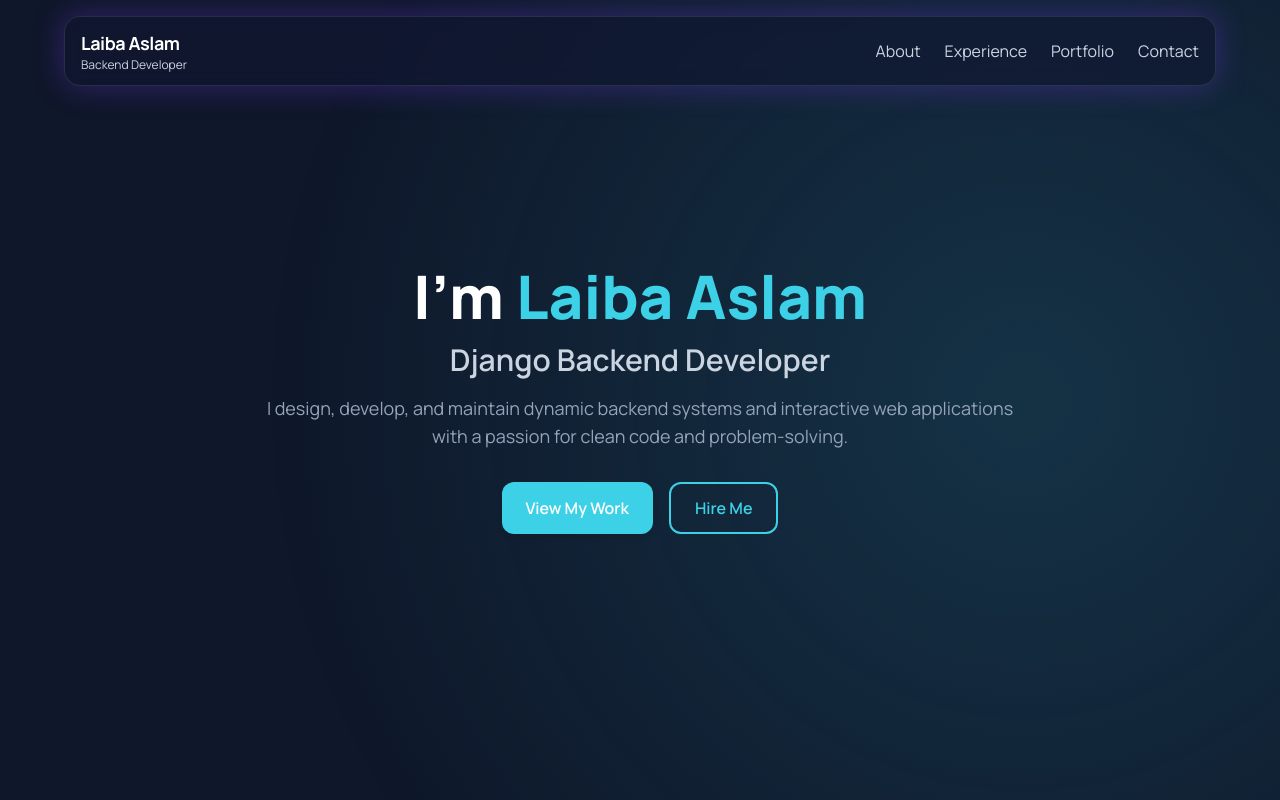
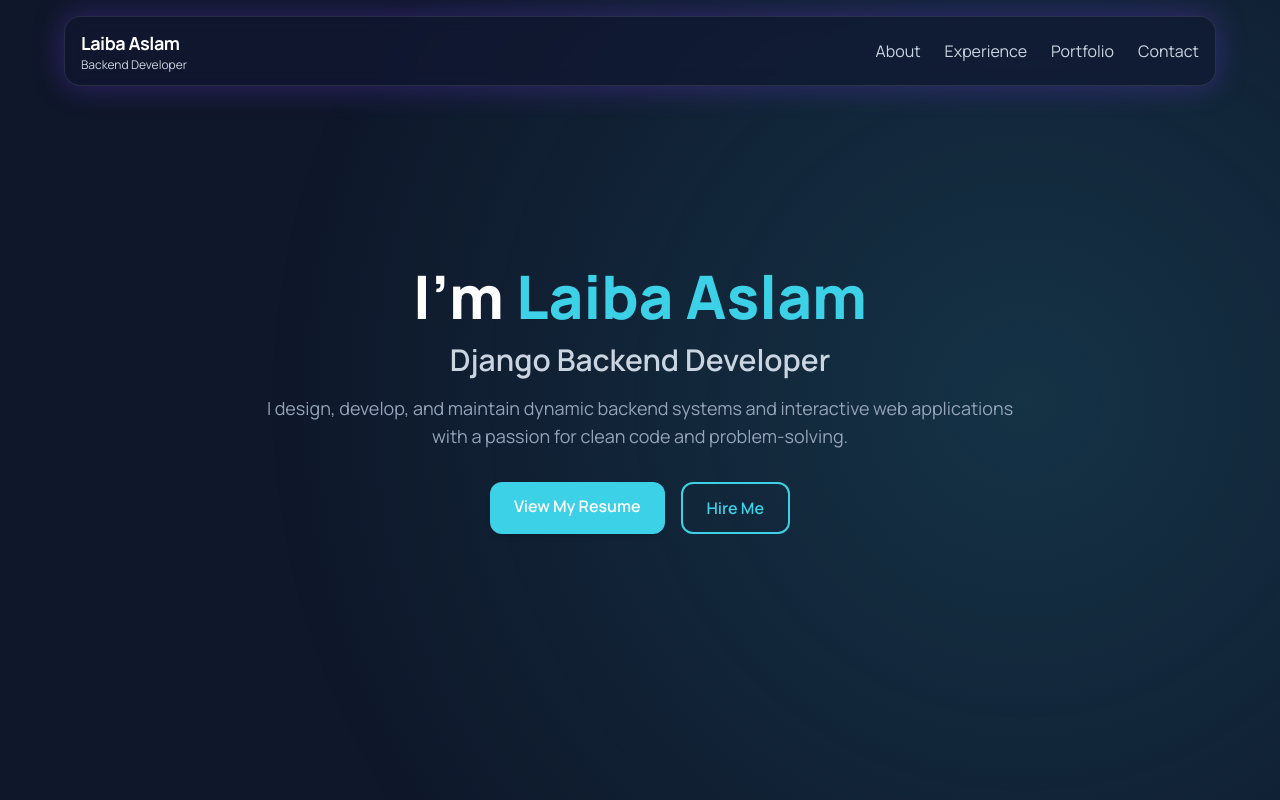
Before and after one commit to Laiba586/My_portfolio, a React (Vite) app: page / in a window 1280 px wide. Shown: the top 800 px of the page. Built offline with nearby package versions, Linux system fonts and the light colour scheme.

Commit message:
add resume

```diff
--- a/src/components/Hero.jsx
+++ b/src/components/Hero.jsx
@@ -34,12 +34,14 @@ export default function Hero() {
 
         {/* Buttons */}
         <div className="flex gap-4 justify-center">
-          <button
-            onClick={() => scrollToSection("projects")}
-            className="px-6 py-3 rounded-xl bg-[#3dd1e7] text-white font-semibold shadow-md hover:scale-105 transition"
+          <a
+            href="https://drive.google.com/file/d/1wwxxYTO-1atA-Kv1AnAT3O3pf-M3JDxU/view?usp=sharing"
+            target="_blank"
+            rel="noopener noreferrer"
+            className="px-6 py-3 rounded-xl bg-[#3dd1e7] text-white font-semibold shadow-md hover:scale-105 transition inline-block"
           >
-            View My Work
-          </button>
+            View My Resume
+          </a>
 
           <button
             onClick={() => scrollToSection("contact")}
```
Also changed, not shown: 5 other files (tests, documents, lock files or other folders).
